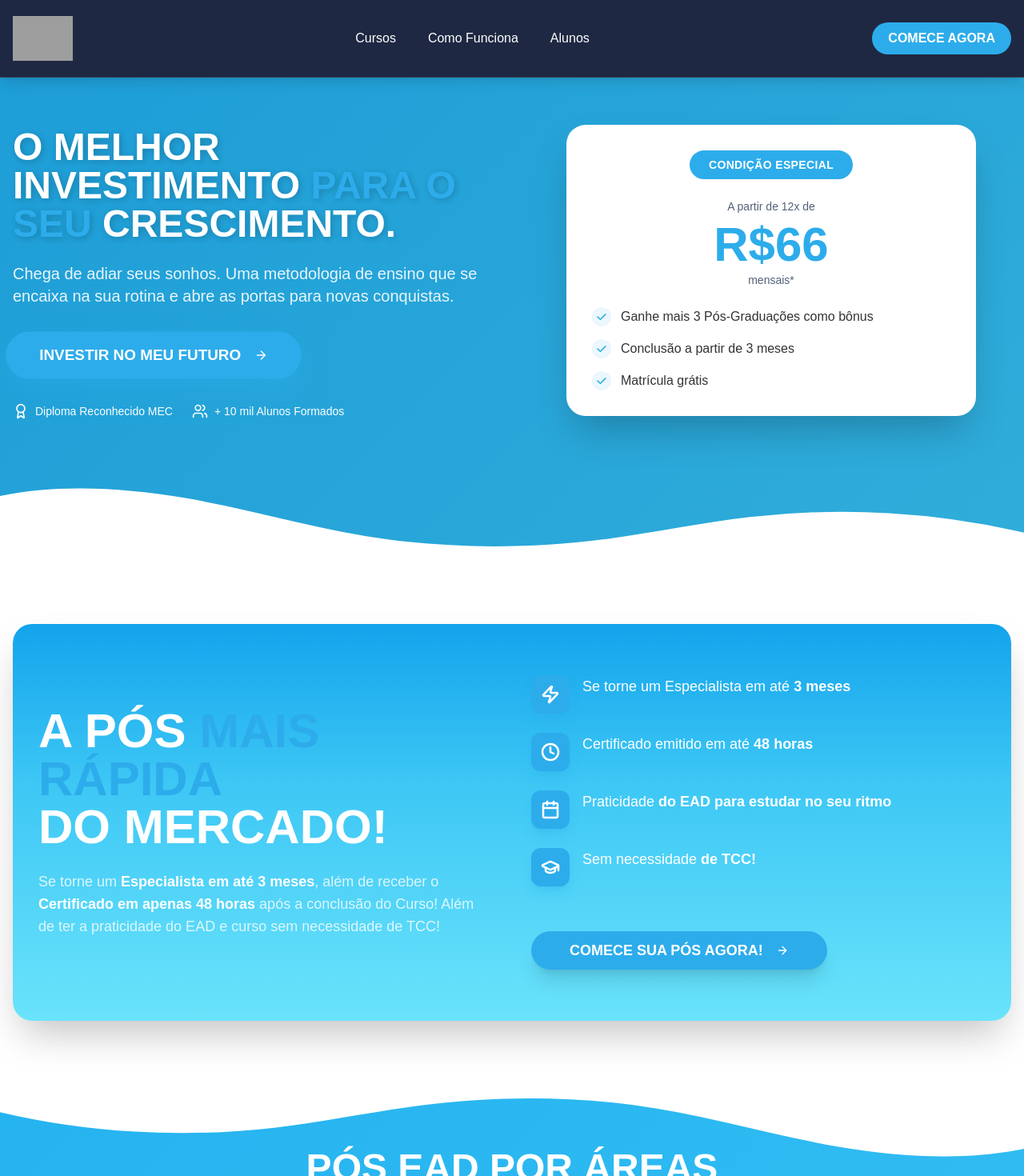
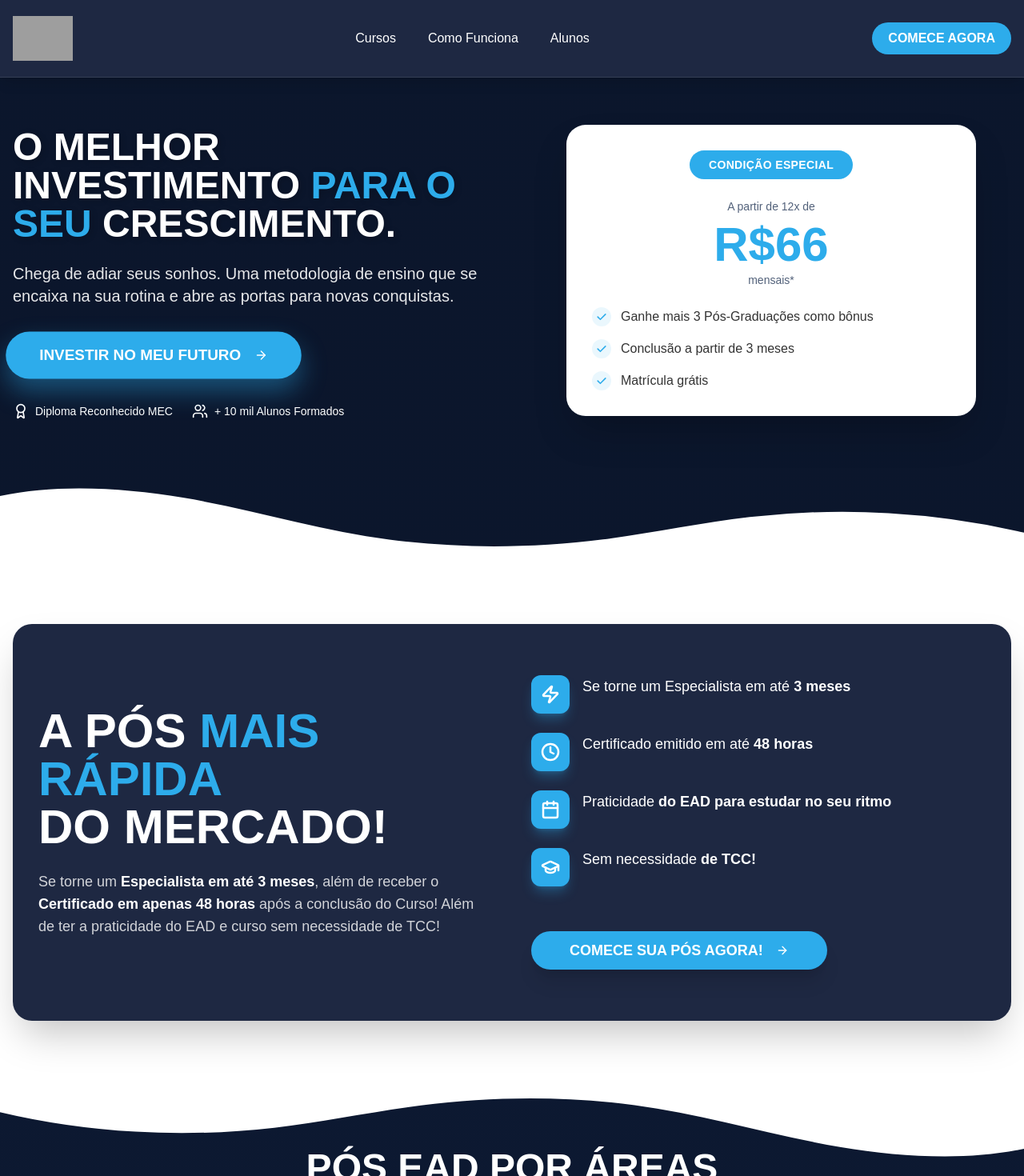
Before and after one commit to juanmkt-web/posgraduacaocursosuperior.com.br, a React app: page / in a window 1280 px wide. Shown: the top 1470 px of the page at 80% size. Built offline with nearby package versions, Linux system fonts and the light colour scheme; grey boxes are pictures that could not be loaded; the HTML template or start-up script is replaced by a standard one.

Commit message:
Reverted to commit 0f0d67508ea74dcc5db8df8c72175143ad6ab648

```diff
--- a/src/components/Benefits.tsx
+++ b/src/components/Benefits.tsx
@@ -20,7 +20,7 @@ const benefits = [{
 const Benefits = () => {
   return <section className="py-12 md:py-24 bg-white">
       <div className="container mx-auto px-4">
-        <div className="relative overflow-hidden rounded-2xl md:rounded-3xl shadow-2xl bg-main-gradient">
+        <div className="relative overflow-hidden rounded-2xl md:rounded-3xl shadow-2xl bg-[#1e2842]">
 
           <div className="px-4 py-8 md:px-8 md:py-16 relative z-10">
         <div className="grid lg:grid-cols-2 gap-6 md:gap-12 items-center">
--- a/src/index.css
+++ b/src/index.css
@@ -55,10 +55,10 @@ All colors MUST be HSL.
     --gradient-light-blue: 200 83% 55%;
     --gradient-deep-blue: 225 75% 15%;
 
-    /* Main blue gradient - sky blue tones */
-    --main-gradient-start: 200 85% 50%;
-    --main-gradient-mid: 195 90% 60%;
-    --main-gradient-end: 190 95% 70%;
+    /* Main blue gradient - lighter blues */
+    --main-gradient-start: 210 80% 35%;
+    --main-gradient-mid: 200 85% 45%;
+    --main-gradient-end: 195 90% 55%;
 
     /* Shadows */
     --shadow-sm: 0 1px 2px 0 rgb(0 0 0 / 0.05);
@@ -148,13 +148,9 @@ All colors MUST be HSL.
     );
   }
 
-  /* Animated gradient background - sky blue */
+  /* Animated gradient background */
   .gradient-animated {
-    background: linear-gradient(135deg,
-      hsl(var(--main-gradient-start)) 0%,
-      hsl(var(--main-gradient-mid)) 50%,
-      hsl(var(--main-gradient-end)) 100%
-    );
+    background: linear-gradient(135deg, hsl(var(--gradient-start)) 0%, hsl(var(--gradient-start)) 40%, hsl(var(--gradient-mid-2)) 65%, hsl(var(--gradient-mid)) 85%, hsl(var(--gradient-end)) 100%);
     background-size: 400% 400%;
     animation: gradientAnimation 8s ease infinite;
   }
```
